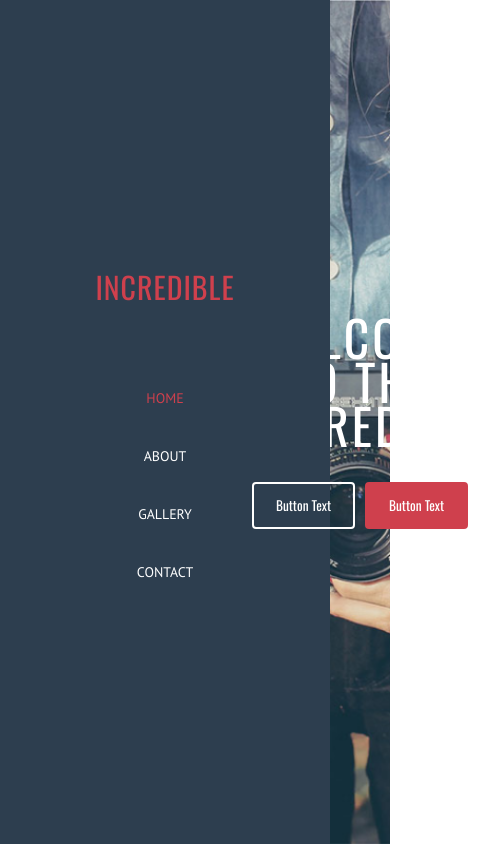
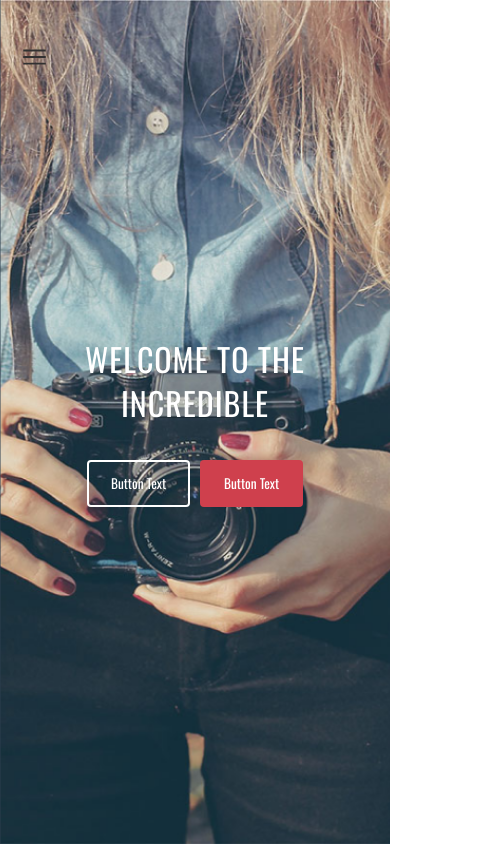
Before and after one commit to PotapenkoVadim/incredible-template, a React app: page / in a window 390 px wide. Shown: the whole page, 494 px wide, since content can reach past the window. Built offline with nearby package versions, Linux system fonts and the light colour scheme.

Commit message:
feat: implement mobile menu

```diff
--- a/src/app.module.scss
+++ b/src/app.module.scss
@@ -2,4 +2,8 @@
 
 .app {
   &__container { margin-left: 330px; }
+
+  @media (max-width: $tablet) {
+    &__container { margin-left: 0; }
+  }
 }
--- a/src/components/common/introduce/introduce.jsx
+++ b/src/components/common/introduce/introduce.jsx
@@ -7,26 +7,32 @@ export default function Introduce() {
   useLayoutEffect(() => {
     gsap.to(`.${styles['introduce__title']}`, {
       delay: 1.25,
-      opacity: 1
+      opacity: 1,
     });
 
-    gsap.fromTo(`.${styles['introduce__actions']}`, {
-      opacity: 0,
-      y: 50
-    }, {
-      opacity: 1,
-      delay: 1.25,
-      y: 0
-    });
+    gsap.fromTo(
+      `.${styles['introduce__actions']}`,
+      {
+        opacity: 0,
+        y: 50,
+      },
+      {
+        opacity: 1,
+        delay: 1.25,
+        y: 0,
+      }
+    );
   }, []);
 
   return (
     <section className={styles['introduce']}>
       <div className={styles['introduce__content']}>
-        <h1 className={styles['introduce__title']}>Welcome to the incredible</h1>
+        <h1 className={styles['introduce__title']}>
+          Welcome to the incredible
+        </h1>
 
         <div className={styles['introduce__actions']}>
-          <Button variant='outline'>Button Text</Button>
+          <Button variant="outline">Button Text</Button>
           <Button>Button Text</Button>
         </div>
       </div>
--- a/src/components/common/introduce/introduce.module.scss
+++ b/src/components/common/introduce/introduce.module.scss
@@ -8,4 +8,8 @@
   }
 
   &__actions { display: flex; align-items: center; justify-content: center; gap: 10px; opacity: 0; }
+
+  @media (max-width: $mobile) {
+    &__title { font-size: 2rem; letter-spacing: 1px; }
+  }
 }
--- a/src/components/common/sidebar/sidebar.jsx
+++ b/src/components/common/sidebar/sidebar.jsx
@@ -1,8 +1,11 @@
-import React, { useLayoutEffect } from 'react';
+import React, { useLayoutEffect, useState } from 'react';
 import gsap from 'gsap';
 import styles from './sidebar.module.scss';
+import Icon from '@/components/ui-kit/icon/icon';
 
 export default function Sidebar() {
+  const [isOpen, setIsOpen] = useState(false);
+
   useLayoutEffect(() => {
     gsap.fromTo(
       `.${styles['sidebar__title']}`,
@@ -33,11 +36,15 @@ export default function Sidebar() {
     );
   }, []);
 
+  const openMobileMenu = () => setIsOpen(!isOpen);
+
   return (
-    <div className={styles['sidebar']}>
-      <div className={styles['sidebar__title']}>
-        INCREDIBLE
+    <div className={`${styles['sidebar']} ${isOpen && styles['sidebar_open']}`}>
+      <div className={styles['sidebar__mobile-menu']} onClick={openMobileMenu}>
+        <Icon variant={isOpen ? 'close' : 'menu'}/>
       </div>
+
+      <div className={styles['sidebar__title']}>INCREDIBLE</div>
 
       <nav className={styles['sidebar__nav']}>
         <a
--- a/src/components/common/sidebar/sidebar.module.scss
+++ b/src/components/common/sidebar/sidebar.module.scss
@@ -1,7 +1,8 @@
 @import '../../../styles/variables';
 
 .sidebar { position: fixed; top: 0; left: 0; width: 330px; height: 100vh; background-color: $background;
-  display: flex; align-items: center; justify-content: center; flex-direction: column; gap: 80px;
+  display: flex; align-items: center; justify-content: center; flex-direction: column; gap: 80px; z-index: 5;
+  transition: .5s;
 
   &__title { font-size: 1.87rem; font-family: 'Oswald'; letter-spacing: 1px; color: $accent; user-select: none; opacity: 0; }
   &__nav { display: flex; flex-direction: column; gap: 40px; align-items: center; }
@@ -10,4 +11,12 @@
 
     &:hover, &_active { color: $accent; }
   }
+
+  &__mobile-menu { opacity: 0; }
+
+  @media (max-width: $tablet) { width: 85%; transform: translate(-100%);
+    &_open { transform: translate(0); }
+
+    &__mobile-menu { position: absolute; top: 5%; right: -15%; opacity: 1; }
+  }
 }
--- a/src/components/ui-kit/button/button.jsx
+++ b/src/components/ui-kit/button/button.jsx
@@ -8,6 +8,7 @@ export default function Button({ variant = 'primary', ...props }) {
         ${styles['button']}
         ${styles[`button__${variant}`]}
       `}
-      {...props} />
+      {...props}
+    />
   );
 }
--- /dev/null
+++ b/src/components/ui-kit/icon/icon.jsx
@@ -0,0 +1,13 @@
+import React from 'react';
+import styles from './icon.module.scss';
+
+export default function Icon({ variant, className, color = 'black' }) {
+  return (
+    <span className={`
+      ${styles['icon']}
+      ${styles[`icon__${variant}`]}
+      ${styles[`icon_${color}`]}
+      ${className ?? ''}
+    `}/>
+  );
+}
--- /dev/null
+++ b/src/components/ui-kit/icon/icon.module.scss
@@ -0,0 +1,11 @@
+@import '../../../styles/variables';
+
+.icon { display: block; width: 30px; height: 30px; mask-position: center; mask-repeat: no-repeat; mask-size: contain;
+
+  &__menu { mask-image: url(../../../assets/icons/menu.svg); }
+  &__close { mask-image: url(../../../assets/icons/close.svg); }
+
+  &_black { background-color: $text; }
+  &_red { background-color: $accent; }
+  &_white { background-color: white; }
+}
--- a/src/styles/_variables.scss
+++ b/src/styles/_variables.scss
@@ -6,3 +6,7 @@ $font: 16px;
 $accent: #CF404D;
 $background: #2D3E4F;
 $text: #313131;
+
+// displays //
+$tablet: 1024px;
+$mobile: 768px;
```
Also changed, not shown: src/assets/icons/close.svg (added), src/assets/icons/menu.svg (added).
